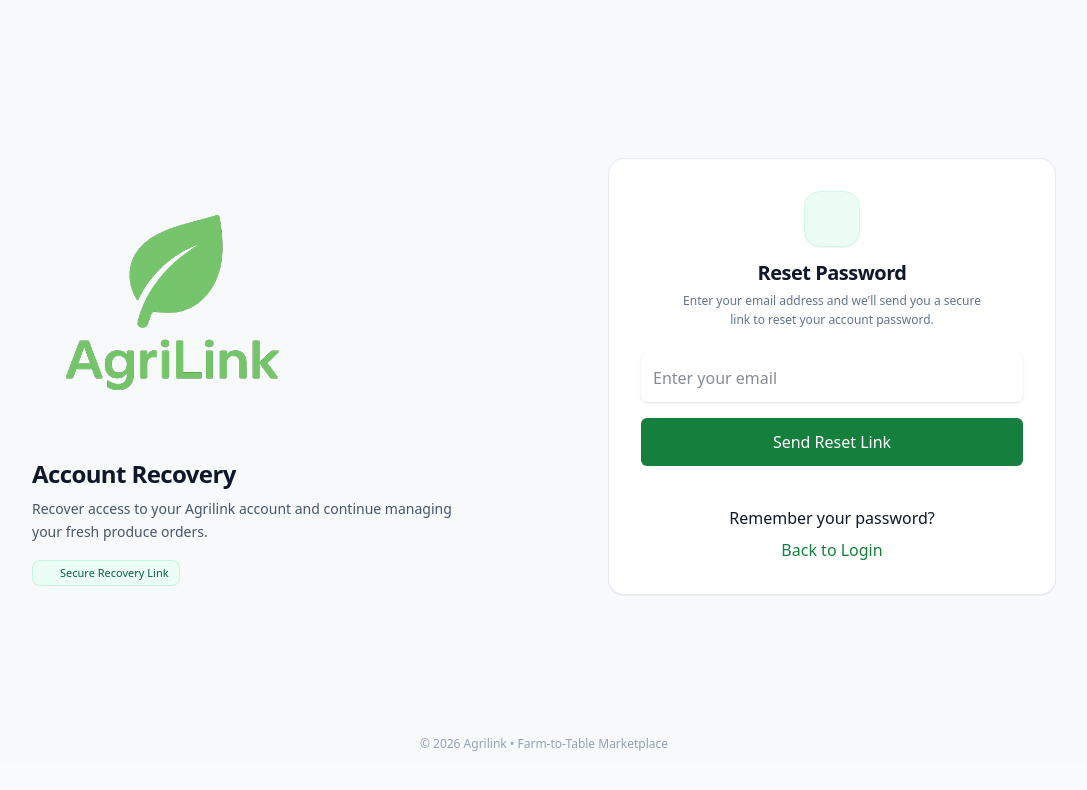
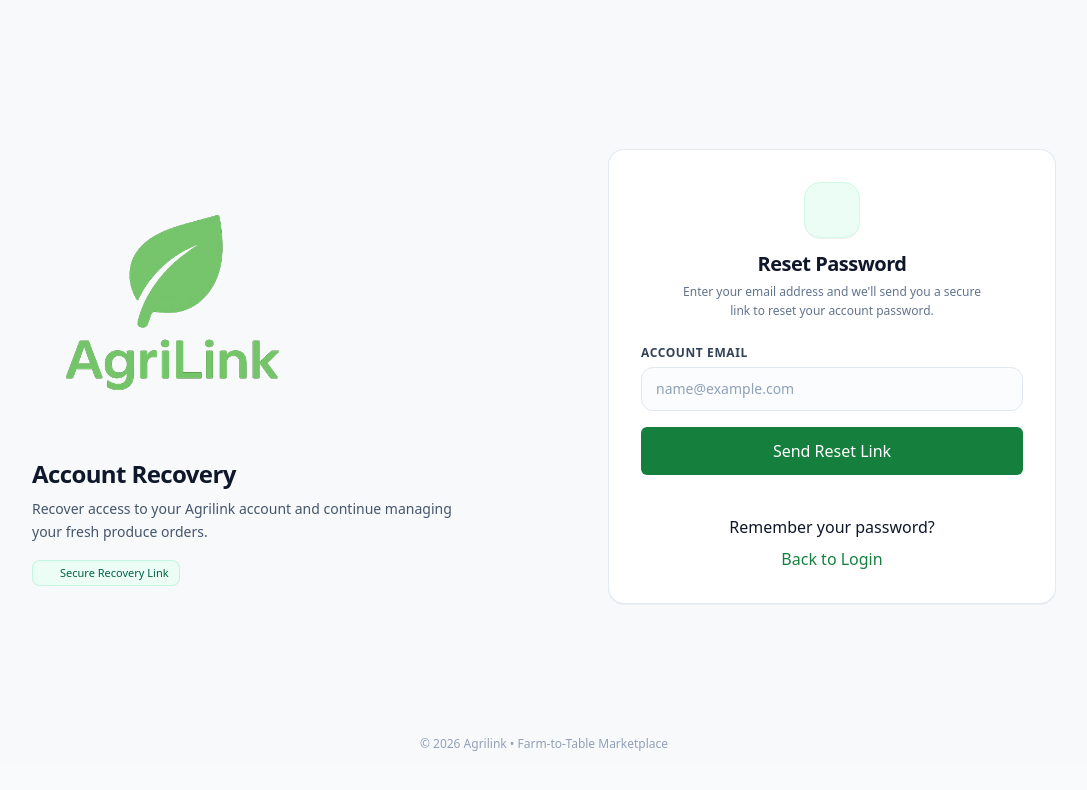
Before and after one commit to KarlCabasagan/Agrilink, a React (Vite) app: page /forgot-password in a window 1280 px wide. Shown: the top 790 px of the page, without its empty margins (96-1183 px from the left). Built offline with nearby package versions, Linux system fonts and the light colour scheme; no server answers; some icons are missing.

Commit message:
style(auth): polish ForgotPassword email input and alert status badges

```diff
--- a/src/pages/ForgotPassword.jsx
+++ b/src/pages/ForgotPassword.jsx
@@ -95,11 +95,14 @@ function ForgotPassword() {
                         className="w-full flex flex-col"
                         onSubmit={handleSubmit}
                     >
-                        {/* Email Input */}
+                        <div className="mb-4">
+                            <label className="block text-xs font-semibold text-slate-700 uppercase tracking-wider mb-1.5">
+                                Account Email
+                            </label>
                             <input
                                 type="email"
-                            className="bg-white w-full max-w-sm p-3 rounded-md mb-4 text-base outline-none focus:outline-none focus:ring-0 shadow-sm"
-                            placeholder="Enter your email"
+                                className="w-full h-11 px-3.5 bg-slate-50/50 border border-slate-200 rounded-xl text-sm text-slate-900 placeholder:text-slate-400 outline-none focus:bg-white focus:border-emerald-600 focus:ring-2 focus:ring-emerald-600/15 transition-all"
+                                placeholder="name@example.com"
                                 value={email}
                                 onChange={(e) => {
                                     setEmail(e.target.value);
@@ -110,28 +113,31 @@ function ForgotPassword() {
                                 required
                                 disabled={loading}
                             />
+                        </div>
 
                         {/* Error Message */}
                         {error && (
-                            <div className="w-full max-w-sm mb-4 flex items-center gap-2 text-red-600 text-sm bg-red-50 p-3 rounded-lg border border-red-200">
+                            <div className="mb-4 flex items-center gap-2 text-rose-700 text-xs bg-rose-50 border border-rose-200/80 p-3 rounded-xl">
                                 <Icon
                                     icon="mingcute:alert-circle-fill"
                                     width="16"
                                     height="16"
+                                    className="shrink-0"
                                 />
-                                {error}
+                                <span>{error}</span>
                             </div>
                         )}
 
                         {/* Success Message */}
                         {success && (
-                            <div className="w-full max-w-sm mb-4 flex items-center gap-2 text-green-600 text-sm bg-green-50 p-3 rounded-lg border border-green-200">
+                            <div className="mb-4 flex items-center gap-2 text-emerald-800 text-xs bg-emerald-50 border border-emerald-200/80 p-3 rounded-xl">
                                 <Icon
                                     icon="mingcute:check-circle-fill"
                                     width="16"
                                     height="16"
+                                    className="shrink-0 text-emerald-700"
                                 />
-                                {success}
+                                <span>{success}</span>
                             </div>
                         )}
 
```
Lines whose indentation alone changed are shown as unchanged.
